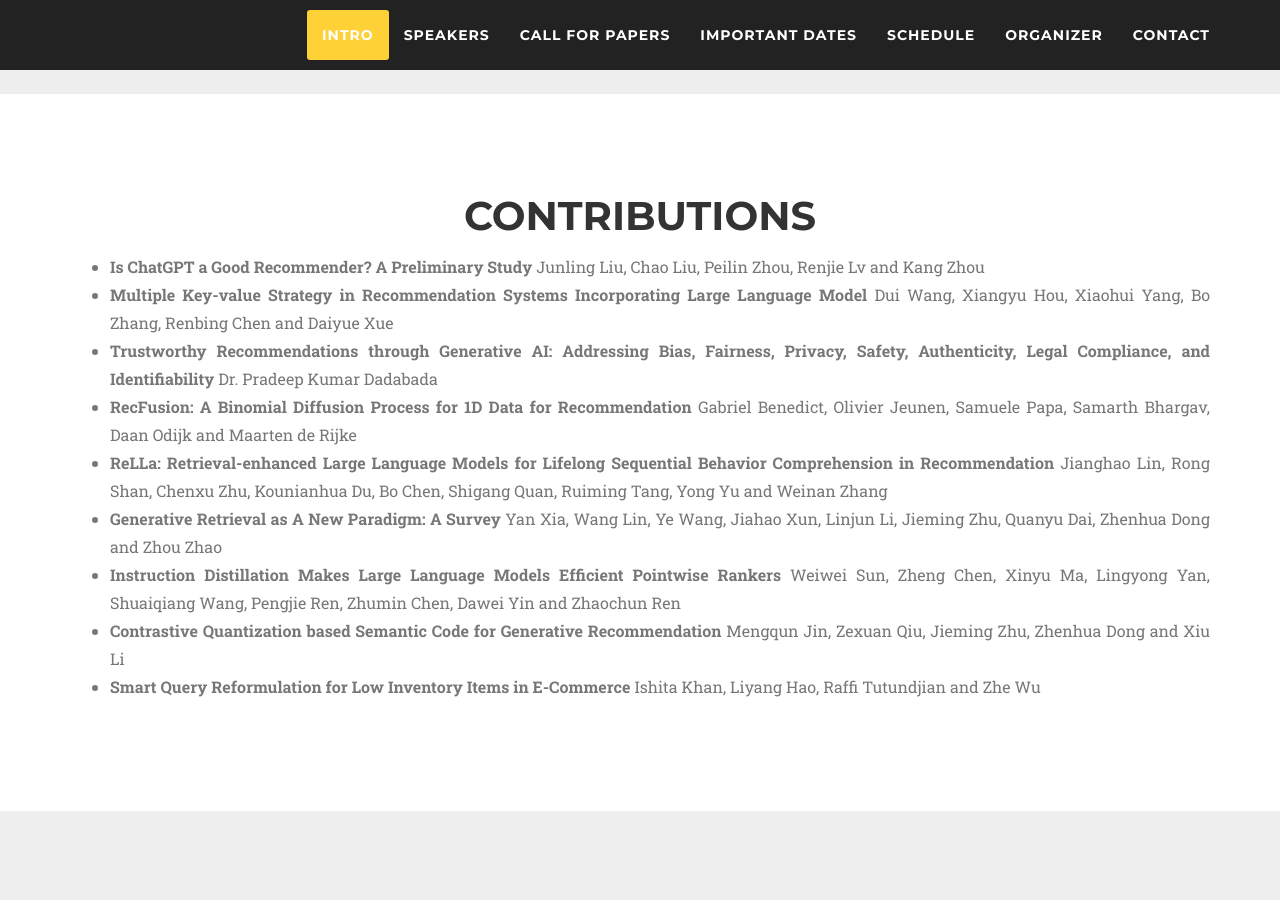
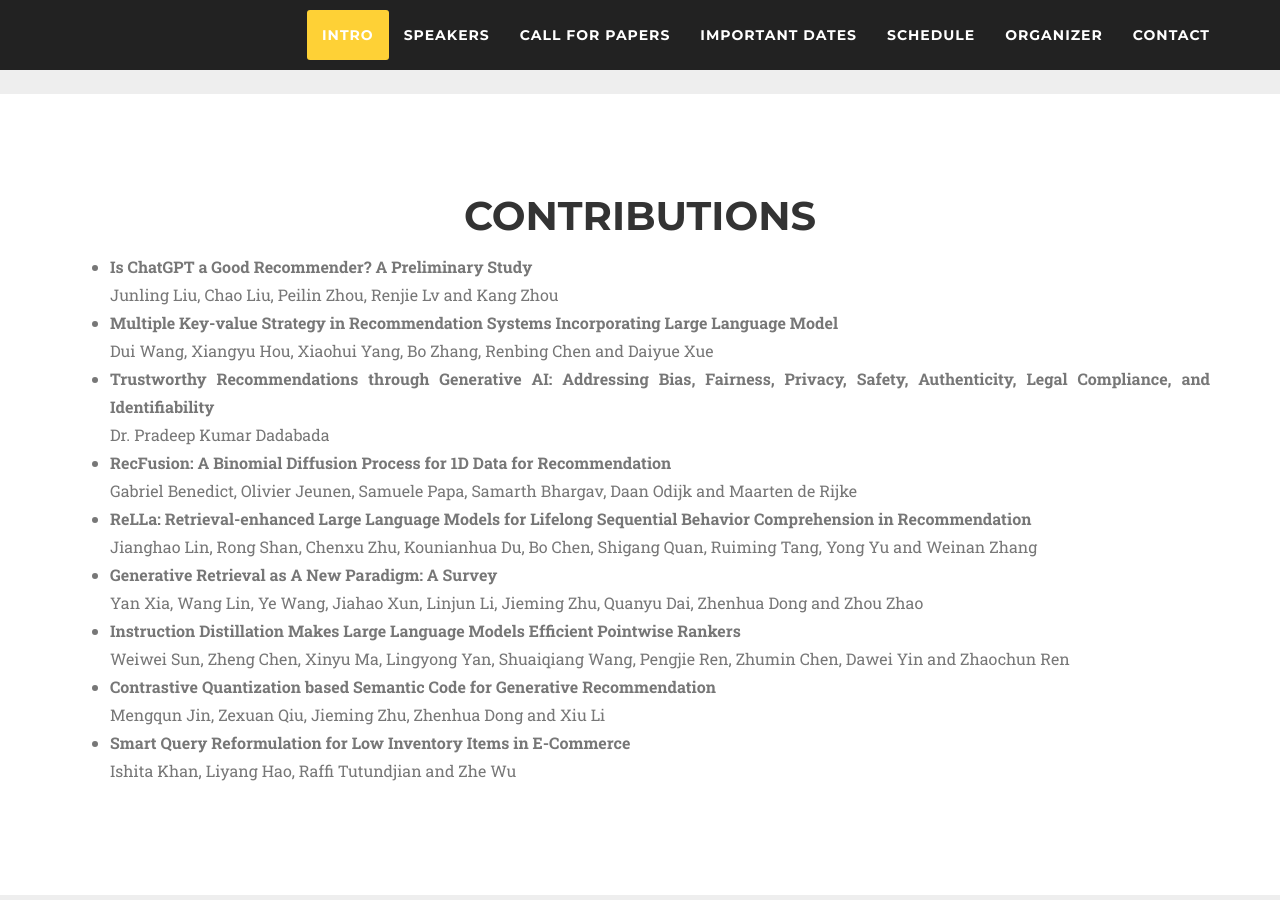
Before and after one commit to generative-rec/generative-rec.github.io, a Jekyll site: the page built from index.md, in a window 1280 px wide and 900 px high, scrolled down 727 px. Built offline with Jekyll 4.4.1, drawn with Linux system fonts in a browser that asks for light colours; nearby versions of some CDN libraries; some web fonts are replaced.

```diff
--- a/_includes/contributions.html
+++ b/_includes/contributions.html
@@ -9,23 +9,23 @@
     <div class="row text-justify">
       <div class="col-md-12">
         <ul class="large text-muted">
-          <li><b>Is ChatGPT a Good Recommender? A Preliminary Study</b>
+          <li><b>Is ChatGPT a Good Recommender? A Preliminary Study</b><br>
               Junling Liu, Chao Liu, Peilin Zhou, Renjie Lv and Kang Zhou</li>
-          <li><b>Multiple Key-value Strategy in Recommendation Systems Incorporating Large Language Model</b>
+          <li><b>Multiple Key-value Strategy in Recommendation Systems Incorporating Large Language Model</b><br>
               Dui Wang, Xiangyu Hou, Xiaohui Yang, Bo Zhang, Renbing Chen and Daiyue Xue</li>
-          <li><b>Trustworthy Recommendations through Generative AI: Addressing Bias, Fairness, Privacy, Safety, Authenticity, Legal Compliance, and Identifiability</b>
+          <li><b>Trustworthy Recommendations through Generative AI: Addressing Bias, Fairness, Privacy, Safety, Authenticity, Legal Compliance, and Identifiability</b><br>
               Dr. Pradeep Kumar Dadabada</li>
-          <li><b>RecFusion: A Binomial Diffusion Process for 1D Data for Recommendation</b>
+          <li><b>RecFusion: A Binomial Diffusion Process for 1D Data for Recommendation</b><br>
               Gabriel Benedict, Olivier Jeunen, Samuele Papa, Samarth Bhargav, Daan Odijk and Maarten de Rijke</li>
-          <li><b>ReLLa: Retrieval-enhanced Large Language Models for Lifelong Sequential Behavior Comprehension in Recommendation</b>
+          <li><b>ReLLa: Retrieval-enhanced Large Language Models for Lifelong Sequential Behavior Comprehension in Recommendation</b><br>
               Jianghao Lin, Rong Shan, Chenxu Zhu, Kounianhua Du, Bo Chen, Shigang Quan, Ruiming Tang, Yong Yu and Weinan Zhang</li>
-          <li><b>Generative Retrieval as A New Paradigm: A Survey</b>
+          <li><b>Generative Retrieval as A New Paradigm: A Survey</b><br>
               Yan Xia, Wang Lin, Ye Wang, Jiahao Xun, Linjun Li, Jieming Zhu, Quanyu Dai, Zhenhua Dong and Zhou Zhao</li>
-          <li><b>Instruction Distillation Makes Large Language Models Efficient Pointwise Rankers</b>
+          <li><b>Instruction Distillation Makes Large Language Models Efficient Pointwise Rankers</b><br>
               Weiwei Sun, Zheng Chen, Xinyu Ma, Lingyong Yan, Shuaiqiang Wang, Pengjie Ren, Zhumin Chen, Dawei Yin and Zhaochun Ren</li>
-          <li><b>Contrastive Quantization based Semantic Code for Generative Recommendation</b>
+          <li><b>Contrastive Quantization based Semantic Code for Generative Recommendation</b><br>
               Mengqun Jin, Zexuan Qiu, Jieming Zhu, Zhenhua Dong and Xiu Li</li>
-          <li><b>Smart Query Reformulation for Low Inventory Items in E-Commerce</b>
+          <li><b>Smart Query Reformulation for Low Inventory Items in E-Commerce</b><br>
               Ishita Khan, Liyang Hao, Raffi Tutundjian and Zhe Wu</li>
         </ul>
       </div>
```
